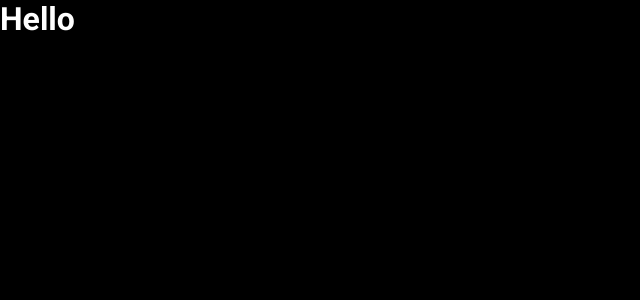
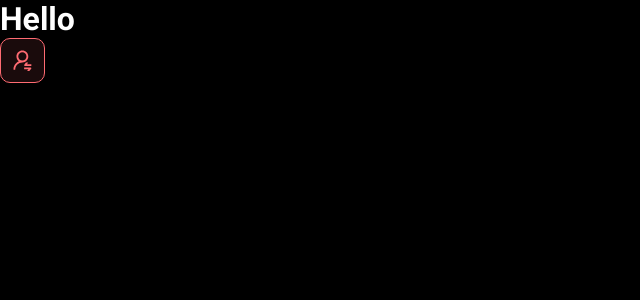
Before and after one commit to daygds12/dsmeta, a React (Vite) app in the folder frontend/: page / in a window 1280 px wide. Shown: the top 300 px of the page, without its empty margins (0-640 px from the left). Built offline with nearby package versions, Linux system fonts and the light colour scheme.

Commit message:
first component created

```diff
--- a/frontend/src/App.tsx
+++ b/frontend/src/App.tsx
@@ -1,7 +1,14 @@
+import NotificationButton from "./components/NotificationButton"
+
 function App() {
-   return (
-     <h1> Hello</h1>
-   )
+    return (
+        <div>
+            <h1>
+                Hello</h1>
+            <NotificationButton/>
+
+        </div>
+    )
 }
 
 export default App
--- /dev/null
+++ b/frontend/src/components/NotificationButton/index.tsx
@@ -0,0 +1,12 @@
+import icon from '../../assets/img/notificartion.icon.svg.svg'
+import './styles.css'
+
+function NotificationButton() {
+    return (
+        <div className="dsmeta-red-btn">
+            <img src={icon} alt="Notificar"/>
+
+        </div>
+    )
+}
+export default NotificationButton
--- /dev/null
+++ b/frontend/src/components/NotificationButton/styles.css
@@ -0,0 +1,15 @@
+.dsmeta-red-btn {
+    height: 45px;
+    width: 45px;
+    background: rgba(255, 107, 114, 0.1);
+    border: 1px solid #ff6b72;
+    border-radius: 10px;
+    display: flex;
+    align-items: center;
+    justify-content: center;
+    cursor: pointer;
+  }
+
+  .dsmeta-red-btn img {
+      width: 19px;
+  }
```
Also changed, not shown: frontend/src/assets/img/notificartion.icon.svg.svg (added), frontend/src/index.css (line endings or trailing spaces).
